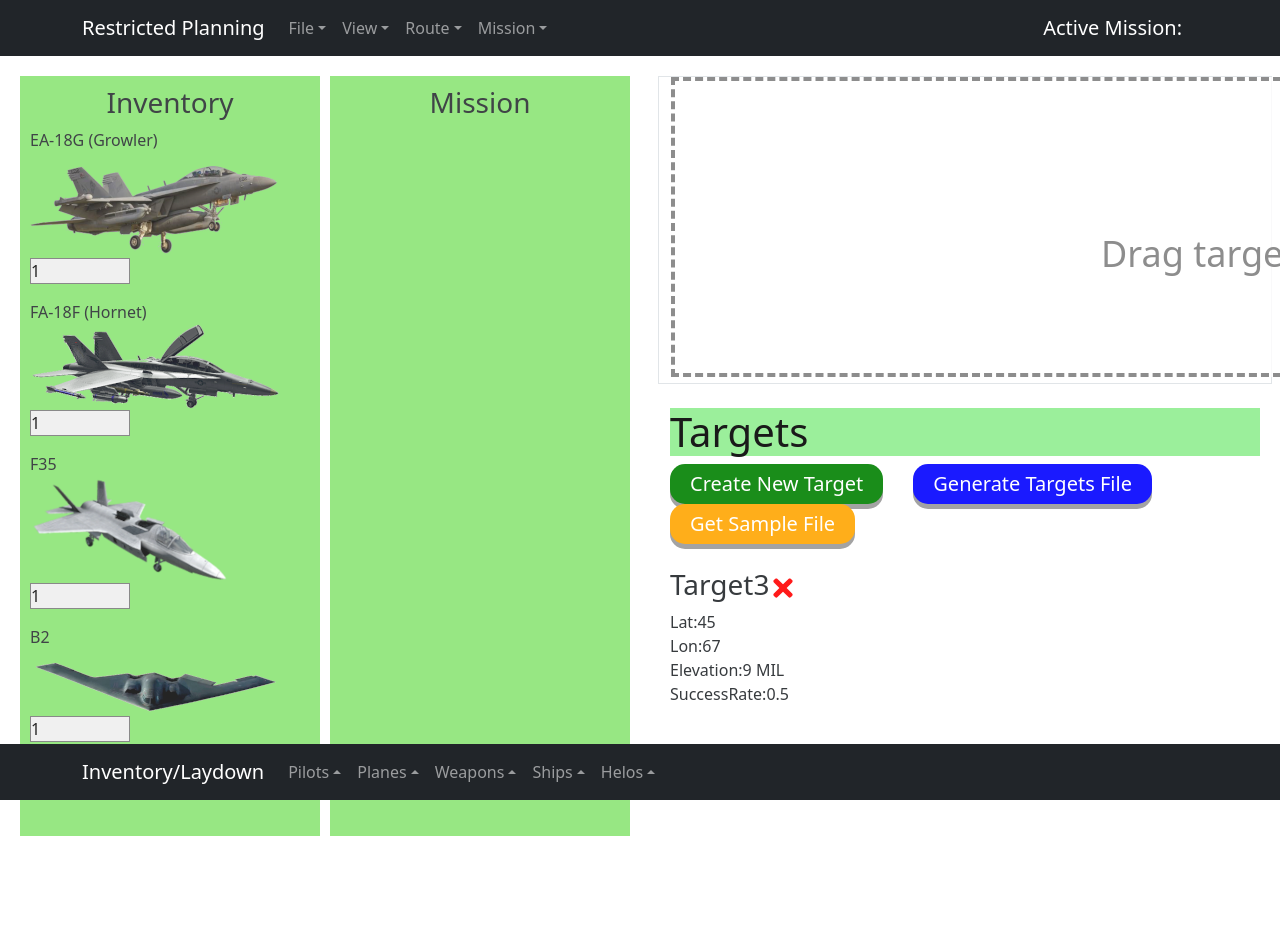
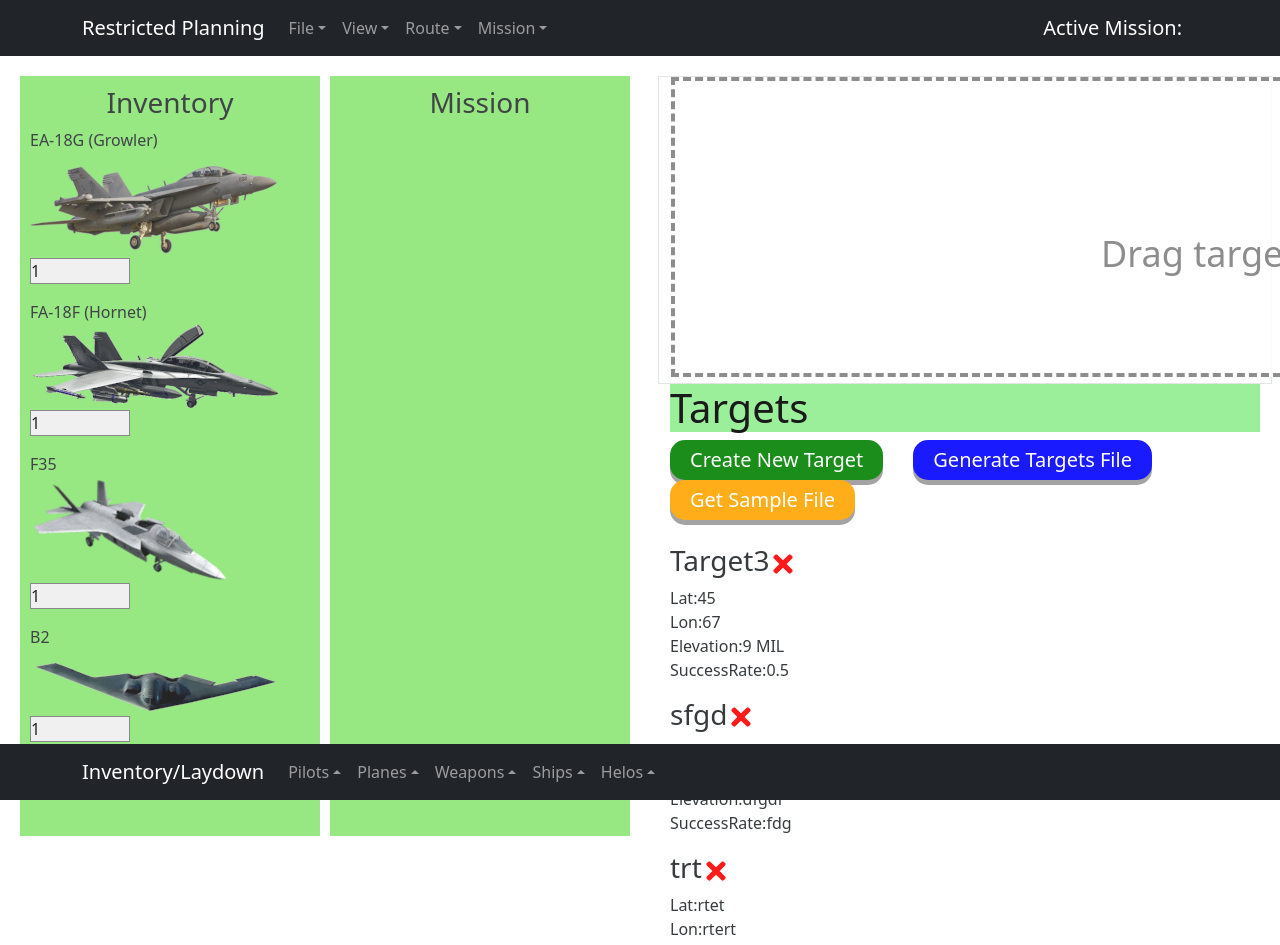
Before and after one commit to Jonathan805/RestrictedPlanning, a React (Create React App) app: page / in a window 1280 px wide. Shown: the top 945 px of the page. Before the commit the page ends 856 px from the top, so only its background shows below. Built offline with nearby package versions, Linux system fonts and the light colour scheme; data requests are answered from the project's data file; what react-sizeme would draw is missing.

Commit message:
Cleaning up Target Creator
Cleaning up code to show and generate targets

```diff
--- a/db.json
+++ b/db.json
@@ -7,6 +7,22 @@
       "elevation": "9 MIL",
       "successRate": "0.5",
       "id": 4
+    },
+    {
+      "name": "sfgd",
+      "latitude": "fdgdf",
+      "longitude": "dfgfg",
+      "elevation": "dfgdf",
+      "successRate": "fdg",
+      "id": 5
+    },
+    {
+      "name": "trt",
+      "latitude": "rtet",
+      "longitude": "rtert",
+      "elevation": "ertert",
+      "successRate": "rtert",
+      "id": 6
     }
   ]
 }
--- a/src/App.js
+++ b/src/App.js
@@ -6,115 +6,19 @@
 import Row from "react-bootstrap/Row"
 import TargetList from "./Components/TargetList";
 
-// Components for creating Targets
-import Header from './Components/Header';
-import Targets from './Components/Targets';
-import CreateTarget from './Components/CreateTarget';
-import { useState, useEffect } from 'react'
-
 // Drag and Drop Air Vehicles
 import AirVehicles from './Components/AirVehicleDragDrop/AirVehicles';
 
+// Target Creator
+import TargetCreator from './Components/TargetForm/TargetCreator';
+
+// Import for Toast
 import {toast} from 'react-toastify'
 import 'react-toastify/dist/ReactToastify.css'
 
 toast.configure()
 
 const App = () => {
-
-  const [showAddTarget, setShowAddTarget] = useState(false)
-
-  const [targets, setTargets] = useState([])
-
-  // Use effects to get targets
-  useEffect(() => {
-    const getTargets = async() => {
-      const targetsFromServer = await fetchTargets()
-      setTargets(targetsFromServer)
-    }
-    getTargets()
-  }, [])
-
-  // Get targets from imitation JSON db
-  const fetchTargets = async () => {
-    try{
-    const res = await fetch('http://localhost:5000/targets')
-    const data = await res.json()
-    return data
-    }
-    catch(ex)
-    {
-      toast('NOTICE! --> Unable to Connect to DB')
-      toast('Execute "npm run server" locally to start JSON Server')
-      //alert("Unable to connect to DB")
-      return []
-    }
-  }
-
-  // Create a target
-  const createTarget = async (target) => {
-    const res = await fetch('http://localhost:5000/targets', {
-      method: 'POST',
-      headers: {
-        'Content-type': 'application/json'
-      },
-      body: JSON.stringify(target)
-    })
-
-    const data = await res.json()
-
-    setTargets([...targets, data])
-    toast('Target Created')
-    //console.log(task)
-    //alert(JSON.stringify(data))
-  }
-
-
-  // Delete Target (id passed up from clicked target)
-  const deleteTarget = async (id) => {
-
-    const res = await fetch(`http://localhost:5000/targets/${id}`, {
-      method: 'DELETE',
-    })
-
-    // Check if target was deleted. If not, alert the user
-    res.status === 200
-    ? setTargets(targets.filter((target) => target.id !== id))
-    : alert('Error Delerting Target')
-
-    toast('Target Deleted')
-  }
-
-  // Function to generate JSON file from DB
-  async function generateTargetFile(){
-    const res = await fetch('http://localhost:5000/targets')
-    const data = await res.json()
-
-    var filename = 'targets.json'
-
-    var content = JSON.stringify(data)
-    //alert(content)
-
-    var file = new Blob([content], { type: "application/json" });
-    if (window.navigator.msSaveOrOpenBlob) // IE10+
-        window.navigator.msSaveOrOpenBlob(file, filename);
-    else { // Others
-        var a = document.createElement("a"),
-                url = URL.createObjectURL(file);
-        a.href = url;
-        a.download = filename;
-        document.body.appendChild(a);
-        a.click();
-        setTimeout(function() {
-            document.body.removeChild(a);
-            window.URL.revokeObjectURL(url);
-        }, 0);
-    }
-  }
-
-  function generateSampleFile(){
-    alert('Implementing Soon')
-  }
 
   return (
     <div>
@@ -123,29 +27,14 @@
         <AirVehicles/>
       </section>
       <missionplanning className="missionfunctions">
-        <section className="section-right">
+      <section className="section-right">
           <section className="section-top">
             <Row>
               <TargetList/>
             </Row>
           </section>
-          <br />
-          <section className="section-top">
-            <Header onAdd={() => setShowAddTarget(!showAddTarget)}
-              showAddTarget={showAddTarget}
-              generateFile={() => generateTargetFile()}
-              generateSample={() => generateSampleFile()}/> <br/>
-            <section className="section-left">
-              {showAddTarget && <CreateTarget createTarget={createTarget} />}
-            </section>
-            <section className="section-right">
-              {targets.length > 0 ?
-                (<Targets targets={targets} onDelete={deleteTarget} />) :
-                ('No Targets To Show')}
-            </section>
-          </section>
-        </section>
-
+          <TargetCreator/>
+      </section>
       </missionplanning>
 
       <Inventory />
--- a/src/Components/Header.js
+++ b/src/Components/TargetForm/Header.js
@@ -7,7 +7,7 @@
     <header className='header'>
       <h1 style={{color: 'Black', backgroundColor:'lightGreen'}}>{title}</h1>
       <Button backColor={showAddTarget ? 'red' : 'green'}
-      text={showAddTarget ? 'Close Create Target' : 'Create New Target'}
+      text={showAddTarget ? 'Close' : 'Create New Target'}
       onClick={onAdd}/>
       <Button backColor='Blue'
       text='Generate Targets File'
--- /dev/null
+++ b/src/Components/TargetForm/TargetCreator.js
@@ -0,0 +1,129 @@
+/* Return entire form and buttons for target creation functionality */
+
+// Components for creating Targets
+import Header from './Header';
+import Targets from './Targets';
+import CreateTarget from './CreateTarget';
+import { useState, useEffect } from 'react'
+
+// Import for Toast
+import {toast} from 'react-toastify'
+import 'react-toastify/dist/ReactToastify.css'
+
+toast.configure()
+
+const TargetCreator = () => {
+
+    const [showAddTarget, setShowAddTarget] = useState(false)
+
+    const [targets, setTargets] = useState([])
+
+    // Use effects to get targets
+    useEffect(() => {
+      const getTargets = async() => {
+        const targetsFromServer = await fetchTargets()
+        setTargets(targetsFromServer)
+      }
+      getTargets()
+    }, [])
+
+    // Get targets from imitation JSON db
+    const fetchTargets = async () => {
+      try{
+      const res = await fetch('http://localhost:5000/targets')
+      const data = await res.json()
+      return data
+      }
+      catch(ex)
+      {
+        toast('NOTICE! --> Unable to Connect to DB')
+        toast('Execute "npm run server" locally to start JSON Server')
+        //alert("Unable to connect to DB")
+        return []
+      }
+    }
+
+    // Create a target
+    const createTarget = async (target) => {
+      const res = await fetch('http://localhost:5000/targets', {
+        method: 'POST',
+        headers: {
+          'Content-type': 'application/json'
+        },
+        body: JSON.stringify(target)
+      })
+
+      const data = await res.json()
+
+      setTargets([...targets, data])
+      toast('Target Created')
+      //console.log(task)
+      //alert(JSON.stringify(data))
+    }
+
+
+    // Delete Target (id passed up from clicked target)
+    const deleteTarget = async (id) => {
+
+      const res = await fetch(`http://localhost:5000/targets/${id}`, {
+        method: 'DELETE',
+      })
+
+      // Check if target was deleted. If not, alert the user
+      res.status === 200
+      ? setTargets(targets.filter((target) => target.id !== id))
+      : alert('Error Delerting Target')
+
+      toast('Target Deleted')
+    }
+
+    // Function to generate JSON file from DB
+    async function generateTargetFile(){
+      const res = await fetch('http://localhost:5000/targets')
+      const data = await res.json()
+
+      var filename = 'targets.json'
+
+      var content = JSON.stringify(data)
+      //alert(content)
+
+      var file = new Blob([content], { type: "application/json" });
+      if (window.navigator.msSaveOrOpenBlob) // IE10+
+          window.navigator.msSaveOrOpenBlob(file, filename);
+      else { // Others
+          var a = document.createElement("a"),
+                  url = URL.createObjectURL(file);
+          a.href = url;
+          a.download = filename;
+          document.body.appendChild(a);
+          a.click();
+          setTimeout(function() {
+              document.body.removeChild(a);
+              window.URL.revokeObjectURL(url);
+          }, 0);
+      }
+    }
+
+    function generateSampleFile(){
+      alert('Implementing Soon')
+    }
+
+    return (
+          <section className="section-top">
+            <Header onAdd={() => setShowAddTarget(!showAddTarget)}
+              showAddTarget={showAddTarget}
+              generateFile={() => generateTargetFile()}
+              generateSample={() => generateSampleFile()}/> <br/>
+            <section className="section-left">
+              {showAddTarget && <CreateTarget createTarget={createTarget} />}
+            </section>
+            <section className="section-right">
+              {targets.length > 0 ?
+                (<Targets targets={targets} onDelete={deleteTarget} />) :
+                ('No Targets To Show')}
+            </section>
+        </section>
+    )
+}
+
+export default TargetCreator
```
Also changed, not shown: src/Components/TargetForm/Button.js (renamed from src/Components/Button.js), src/Components/TargetForm/CreateTarget.js (renamed from src/Components/CreateTarget.js), src/Components/TargetForm/Target.js (renamed from src/Components/Target.js), src/Components/TargetForm/Targets.js (renamed from src/Components/Targets.js).
